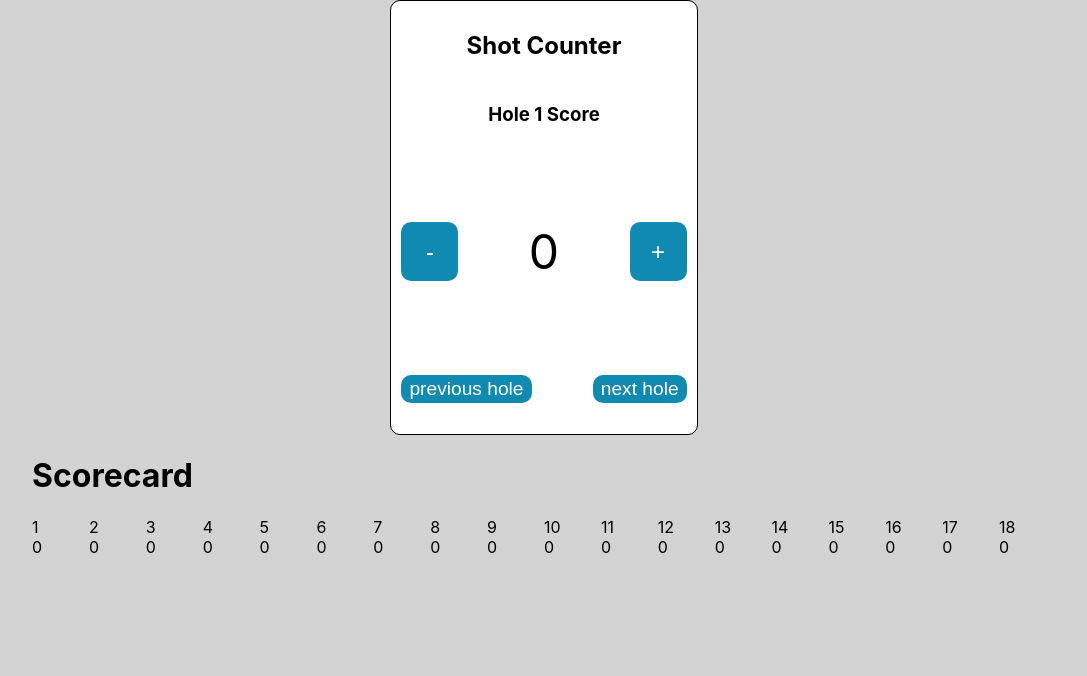
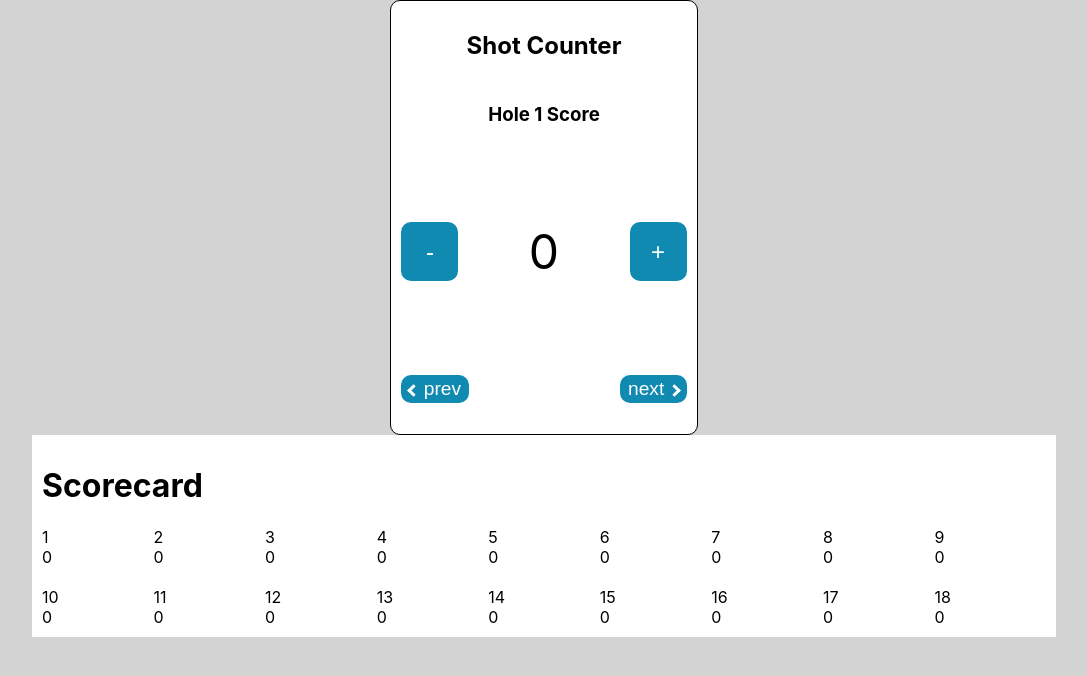
Before and after one commit to tomdonohoe/golf-shot-counter, a React (Create React App) app: page / in a window 1280 px wide. Shown: the top 676 px of the page, without its empty margins (96-1183 px from the left). Built offline with nearby package versions, Linux system fonts and the light colour scheme.

Commit message:
readme and css

```diff
--- a/src/App.css
+++ b/src/App.css
@@ -59,6 +59,33 @@ body {
   margin: 0;
 }
 
+.arrow {
+  border: solid #FFF;
+  border-width: 0 3px 3px 0;
+  display: inline-block;
+  padding: 3px;
+}
+
+.right {
+  transform: rotate(-45deg);
+  -webkit-transform: rotate(-45deg);
+}
+
+.left {
+  transform: rotate(135deg);
+  -webkit-transform: rotate(135deg);
+}
+
+.up {
+  transform: rotate(-135deg);
+  -webkit-transform: rotate(-135deg);
+}
+
+.down {
+  transform: rotate(45deg);
+  -webkit-transform: rotate(45deg);
+}
+
 @media (max-width: 900px) {
   .round {
     width: 100%;
@@ -72,8 +99,13 @@ body {
 }
 
 /*  Scorecard */
+.scorecardWrapper {
+  background: #FFF;
+  padding: 10px;
+}
 
 .scorecard {
   display: grid;
-  grid-template-columns: repeat(18, 1fr)
+  grid-template-columns: repeat(9, 1fr);
+  row-gap: 20px;
 }
--- a/src/components/Scorecard.js
+++ b/src/components/Scorecard.js
@@ -10,9 +10,11 @@ const Scorecard = ({ scores }) => {
 
     return (
         <div>
-            <h1>Scorecard</h1>
-            <div className="scorecard">
-                {holes}
+            <div className="scorecardWrapper">
+                <h1>Scorecard</h1>
+                <div className="scorecard">
+                    {holes}
+                </div>
             </div>
         </div>
     )
--- a/src/components/ShotCounter.js
+++ b/src/components/ShotCounter.js
@@ -17,8 +17,12 @@ const ShotCounter = ({currentHole, value, onClick, onClickAdd, onClickSubtract,
             </div>
 
             <div className="holenav">
-                <button onClick={onClickPrev}>previous hole</button>
-                <button className="next" onClick={onClickNext}>next hole</button>
+                <button onClick={onClickPrev}>
+                    <i className="arrow left"></i> prev
+                </button>
+                <button onClick={onClickNext}>
+                    next <i className="arrow right"></i>
+                </button>
             </div>
         </div>
     )
```
Also changed, not shown: 2 other files (tests, documents, lock files or other folders).
